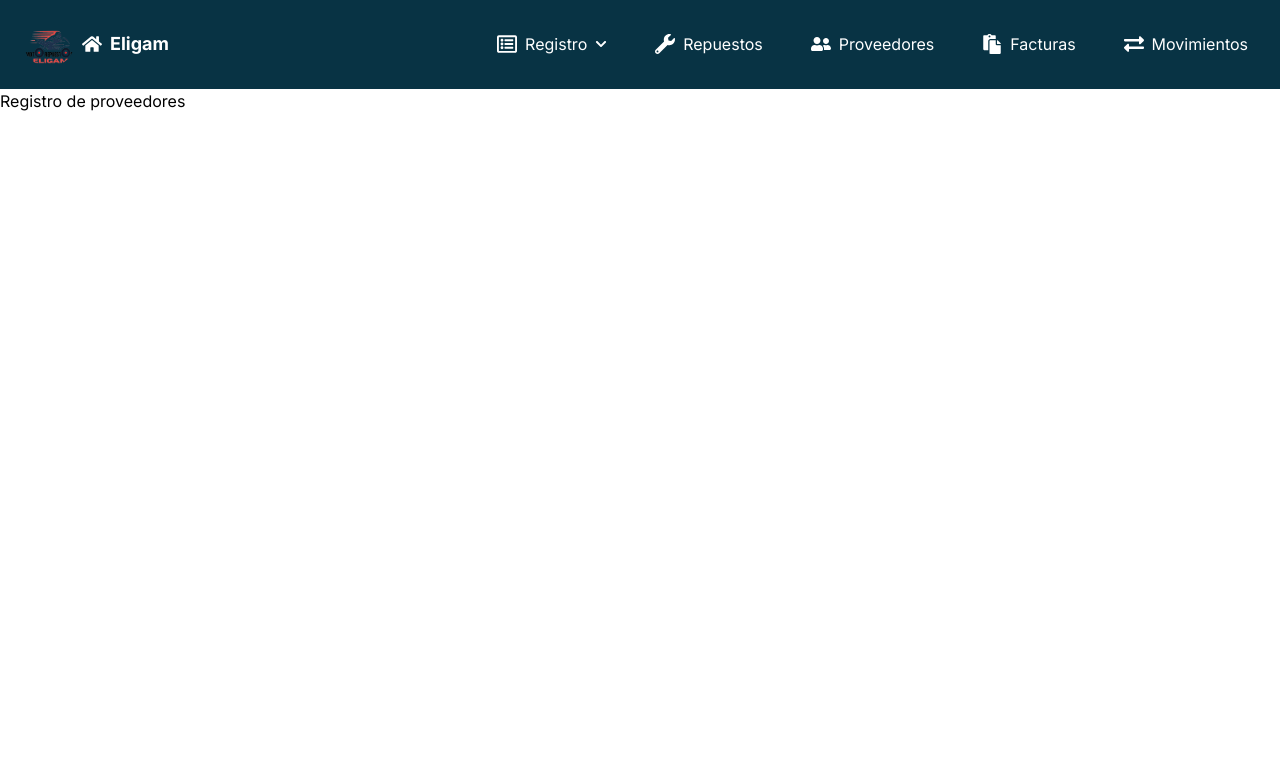
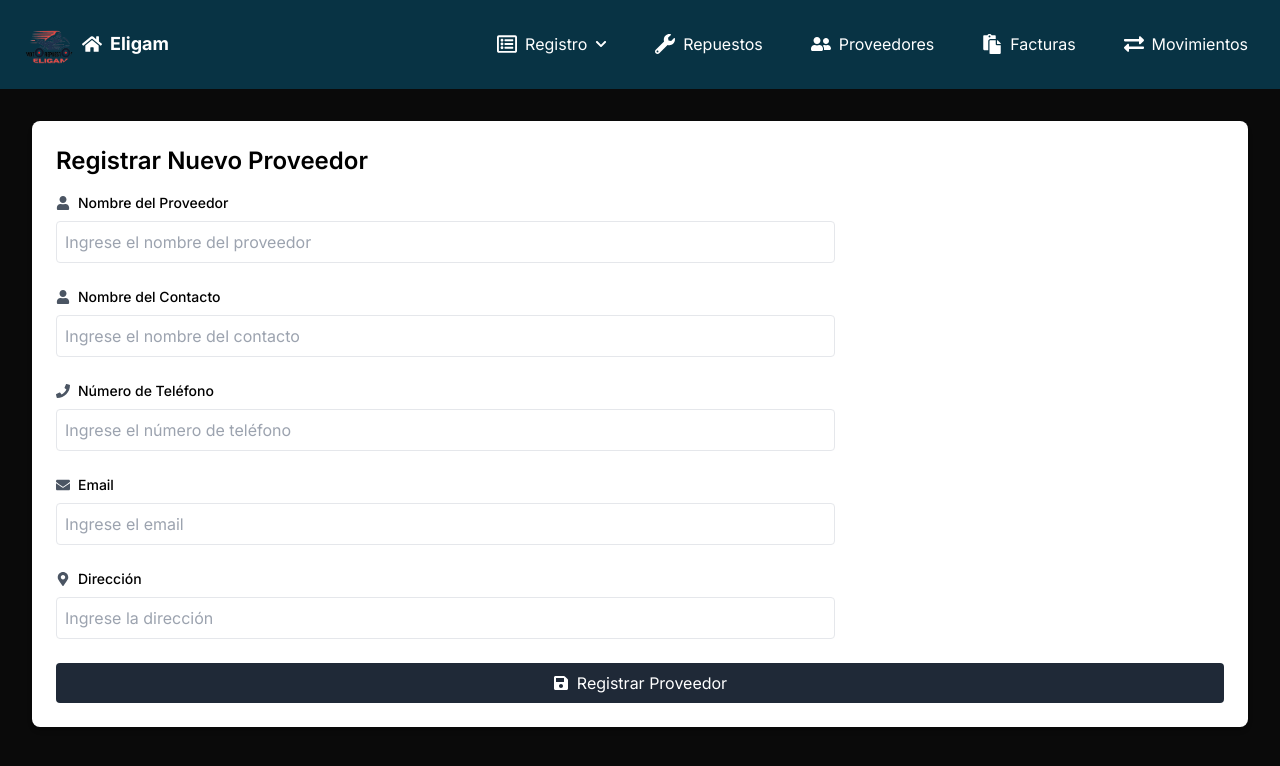
Before and after one commit to yeikoa/Sistema_de_inventario, a Next.js app: page /dashboard/registro/proveedores in a window 1280 px wide. Shown: the top 766 px of the page. Built offline with nearby package versions, Linux system fonts and the light colour scheme.

Commit message:
Proveedores y navigation

```diff
--- a/src/app/dashboard/components/loginPage.jsx
+++ b/src/app/dashboard/components/loginPage.jsx
@@ -1,12 +1,16 @@
 'use client'
-import React, { useState } from "react";
+import React, { useState, useEffect } from "react";
 import { RecoverPass } from "./recoverPass";
-import Navbar from "./navbar";
+
 import { FaUserLock, FaLock, FaTruckMonster } from "react-icons/fa";
 import { ToastContainer, toast } from "react-toastify";
 import "react-toastify/dist/ReactToastify.css";
 
+//Usar navigation en vez de router
+import { useRouter } from 'next/navigation';
+
 export function LoginPage() {
+  const router = useRouter();
   const [username, setUsername] = useState("");
   const [password, setPassword] = useState("");
   const [showRecoverPass, setShowRecoverPass] = useState(false);
@@ -29,10 +33,13 @@ export function LoginPage() {
       }
     }, 2000); // Simulamos un tiempo de carga de 2 segundos
   };
+  //Para cargar el navBar con su page principal
+  useEffect(() => {
+    if (showNavBar) {
+      router.push('/dashboard');
+    }
+  }, [showNavBar, router]);
 
-  if (showNavBar) {
-    return <Navbar />;
-  }
 
   const handleShowRecoverPass = () => {
     setShowRecoverPass(true);
--- a/src/app/dashboard/components/navbar.jsx
+++ b/src/app/dashboard/components/navbar.jsx
@@ -79,6 +79,7 @@ const Navbar = () => {
       </div>
     </nav>
 
+
   );
 };
 
--- a/src/app/dashboard/page.jsx
+++ b/src/app/dashboard/page.jsx
@@ -1,7 +1,8 @@
 import React from 'react'
 import Navbar from './components/navbar'
 
-function Home() {
+
+function HomeDash() {
   return (
     <>
 
@@ -11,4 +12,4 @@ function Home() {
   )
 }
 
-export default Home
+export default HomeDash
--- a/src/app/dashboard/registro/proveedores/page.jsx
+++ b/src/app/dashboard/registro/proveedores/page.jsx
@@ -1,10 +1,109 @@
+'use client'
+import { useState } from "react";
+import { FaSave, FaUser, FaPhone, FaEnvelope, FaMapMarkerAlt } from "react-icons/fa";
 
-export default function ProviderRegister(){
-    return (
-        <div>
+export default function RegisterProvider() {
+  const [providerName, setProviderName] = useState("");
+  const [contactName, setContactName] = useState("");
+  const [phoneNumber, setPhoneNumber] = useState("");
+  const [email, setEmail] = useState("");
+  const [address, setAddress] = useState("");
 
+  const handleSubmit = (e) => {
+    e.preventDefault();
+    // Agregar lógica para guardar el proveedor en el sistema
+  };
 
-        <h1>Registro de proveedores</h1>
-        </div>
-    )
+  return (
+    <div className="bg-neutral-950 min-h-screen p-8">
+      <div className="mx-auto p-6 bg-white rounded-lg shadow-md">
+        <h1 className="text-2xl font-semibold mb-4">Registrar Nuevo Proveedor</h1>
+
+        <form className="space-y-6" onSubmit={handleSubmit}>
+          <div>
+            <label htmlFor="providerName" className="text-sm font-medium mb-2 flex items-center">
+              <FaUser className="text-gray-600 mr-2" />
+              Nombre del Proveedor
+            </label>
+            <input
+              type="text"
+              id="providerName"
+              className="w-full md:w-2/3 border rounded p-2"
+              placeholder="Ingrese el nombre del proveedor"
+              value={providerName}
+              onChange={(e) => setProviderName(e.target.value)}
+            />
+          </div>
+
+          <div>
+            <label htmlFor="contactName" className="text-sm font-medium mb-2 flex items-center">
+              <FaUser className="text-gray-600 mr-2" />
+              Nombre del Contacto
+            </label>
+            <input
+              type="text"
+              id="contactName"
+              className="w-full md:w-2/3 border rounded p-2"
+              placeholder="Ingrese el nombre del contacto"
+              value={contactName}
+              onChange={(e) => setContactName(e.target.value)}
+            />
+          </div>
+
+          <div>
+            <label htmlFor="phoneNumber" className="text-sm font-medium mb-2 flex items-center">
+              <FaPhone className="text-gray-600 mr-2" />
+              Número de Teléfono
+            </label>
+            <input
+              type="text"
+              id="phoneNumber"
+              className="w-full md:w-2/3 border rounded p-2"
+              placeholder="Ingrese el número de teléfono"
+              value={phoneNumber}
+              onChange={(e) => setPhoneNumber(e.target.value)}
+            />
+          </div>
+
+          <div>
+            <label htmlFor="email" className="text-sm font-medium mb-2 flex items-center">
+              <FaEnvelope className="text-gray-600 mr-2" />
+              Email
+            </label>
+            <input
+              type="email"
+              id="email"
+              className="w-full md:w-2/3 border rounded p-2"
+              placeholder="Ingrese el email"
+              value={email}
+              onChange={(e) => setEmail(e.target.value)}
+            />
+          </div>
+
+          <div>
+            <label htmlFor="address" className="text-sm font-medium mb-2 flex items-center">
+              <FaMapMarkerAlt className="text-gray-600 mr-2" />
+              Dirección
+            </label>
+            <input
+              type="text"
+              id="address"
+              className="w-full md:w-2/3 border rounded p-2"
+              placeholder="Ingrese la dirección"
+              value={address}
+              onChange={(e) => setAddress(e.target.value)}
+            />
+          </div>
+
+          <button
+            type="submit"
+            className="w-full bg-gray-800 text-white px-4 py-2 rounded hover:bg-blue-700 flex items-center justify-center"
+          >
+            <FaSave className="mr-2" />
+            Registrar Proveedor
+          </button>
+        </form>
+      </div>
+    </div>
+  );
 }
```
